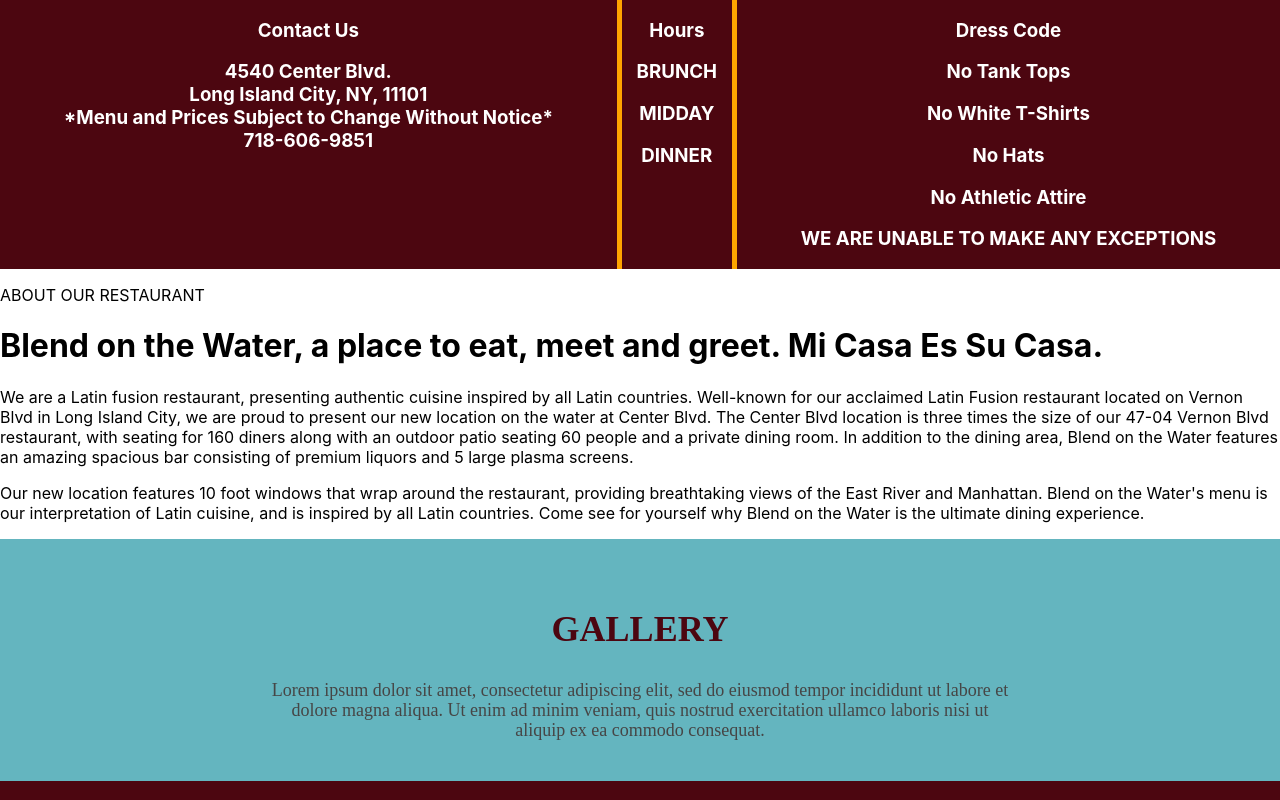
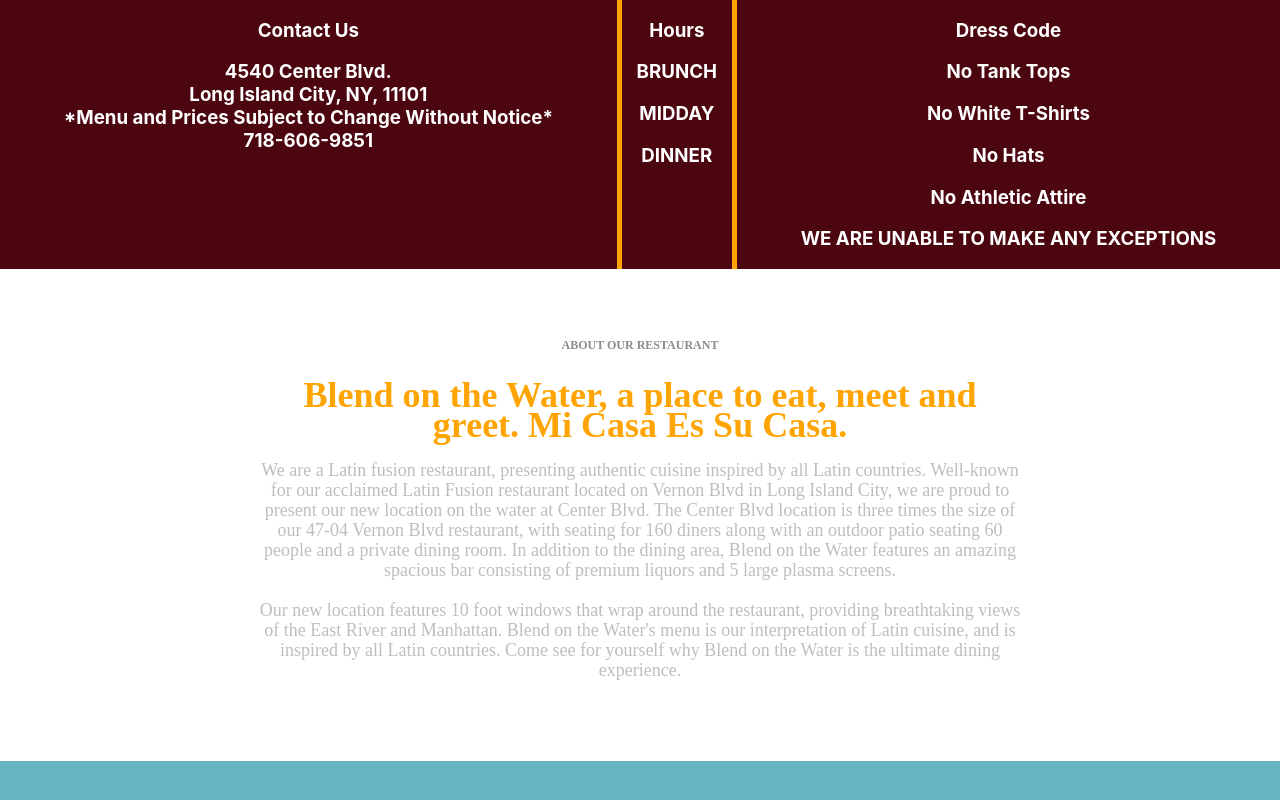
Before and after one commit to asrahman97/blendonthewater, a React (Create React App) app: page / in a window 1280 px wide. Shown: the top 800 px of the page. Built offline with nearby package versions, Linux system fonts and the light colour scheme.

Commit message:
css for about

```diff
--- a/src/App.css
+++ b/src/App.css
@@ -13,6 +13,59 @@
   border-right: 5px solid #ffa400;
   border-left: 5px solid #ffa400;
   padding: 0px 15px 0px 15px;
+}
+
+
+
+/* ABOUT */
+
+.about-aside {
+  font-family: Muli;
+  font-size: 12px;
+  font-weight: bold;
+  font-stretch: normal;
+  font-style: normal;
+  line-height: 0.67;
+  letter-spacing: normal;
+  text-align: center;
+  color: #8b8b8b;
+  padding-bottom: 20px;
+
+}
+
+.about-title {
+  font-family: TimesNewRomanPS-MT;
+  font-size: 36px;
+  font-weight: bold;
+  font-stretch: normal;
+  font-style: normal;
+  line-height: 0.83;
+  letter-spacing: normal;
+  text-align: center;
+  color: #ffa400;
+  width: 60%;
+  margin: 0 auto;
+  padding-bottom: 20px;
+
+}
+
+.about-body {
+  color: #bebebf;
+  font-family: Muli;
+  font-size: 18px;
+  font-weight: normal;
+  font-stretch: normal;
+  font-style: normal;
+  line-height: 1.11;
+  letter-spacing: normal;
+  text-align: center;
+  width: 60%;
+  margin: 0 auto;
+  padding-bottom: 20px;
+}
+
+.about-section {
+  padding: 60px 0px;
 }
 
 
```
